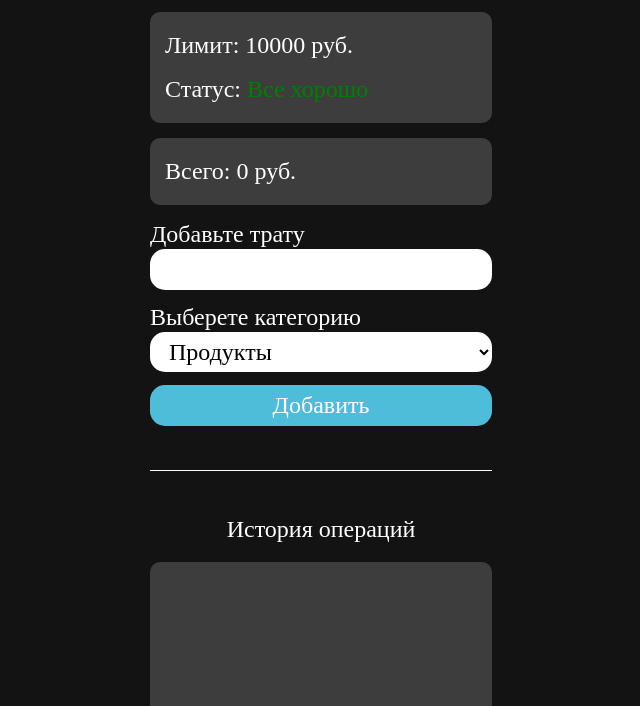
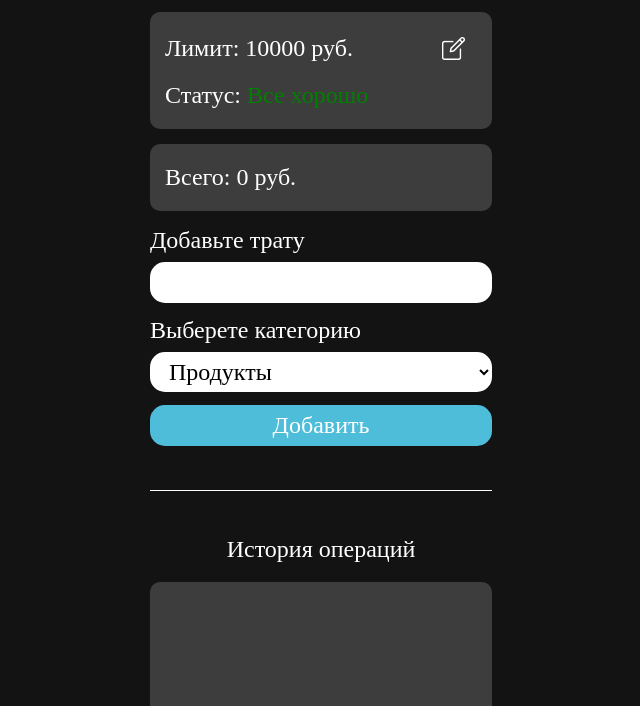
Before and after one commit to EmilKhamatnurov/Expenses__App, a plain HTML site: page index.html in a window 1280 px wide. Shown: the part 94-800 px from the top of the page, without its empty margins (319-959 px from the left). Drawn offline with Linux system fonts and the light colour scheme.

Commit message:
Добавлена кнопка для изменения лимита

```diff
--- a/index.html
+++ b/index.html
@@ -18,8 +18,17 @@
 			</div>
 
 			<div class="expenses-app__info">
+				<!-- POPUP. To change Limit -->
+				<div class="popup">
+
+				</div>
 				<div class="expenses-app__block">
-					<p class="limit__text">Лимит: <span class="js-limit limit"></span></p>
+					<div class="row">
+						<p class="limit__text">Лимит: <span class="js-limit limit"></span></p>
+						<button class="limit__change-button">
+							<img class="limit__change-button-image" src="resorces/change-button.png" alt="кнопка изменение лимита">
+						</button>
+					</div>
 					<p class="status__text" >Статус: <span class="js-status status"></span></p>
 				</div>
 				<div class="expenses-app__block">
--- a/styles/index.css
+++ b/styles/index.css
@@ -8,6 +8,12 @@ hr {
 	width: 100%;
 	height: 1px;
 	margin-bottom: 44px;
+}
+
+.row {
+	display: flex;
+	justify-content: space-between;
+	align-items: center;
 }
 
 .container {
@@ -43,7 +49,7 @@ hr {
 
 .expenses-app__block {
 	background-color: #3D3D3D;
-	padding: 19px 0 19px 15px;
+	padding: 19px 15px 19px 15px;
 	display: flex;
 	flex-direction: column;
 	gap: 15px;
@@ -55,6 +61,7 @@ hr {
 .chapter-title {
 	font-size: 24px;
 	line-height: 29px;
+	margin-bottom: 7px;
 }
 
 .chapter-title_center {
@@ -88,6 +95,18 @@ hr {
 	font-size: 24px;
 	line-height: 29px;
 	color: #fff;
+}
+
+.limit__change-button {
+	width: 35px;
+	height: 35px;
+	display: block;
+}
+
+.limit__change-button-image {
+	width: 23px;
+	height: 23px;
+	display: block;
 }
 
 .expenses-app__logo {
```
Also changed, not shown: resorces/change-button.png (added).
